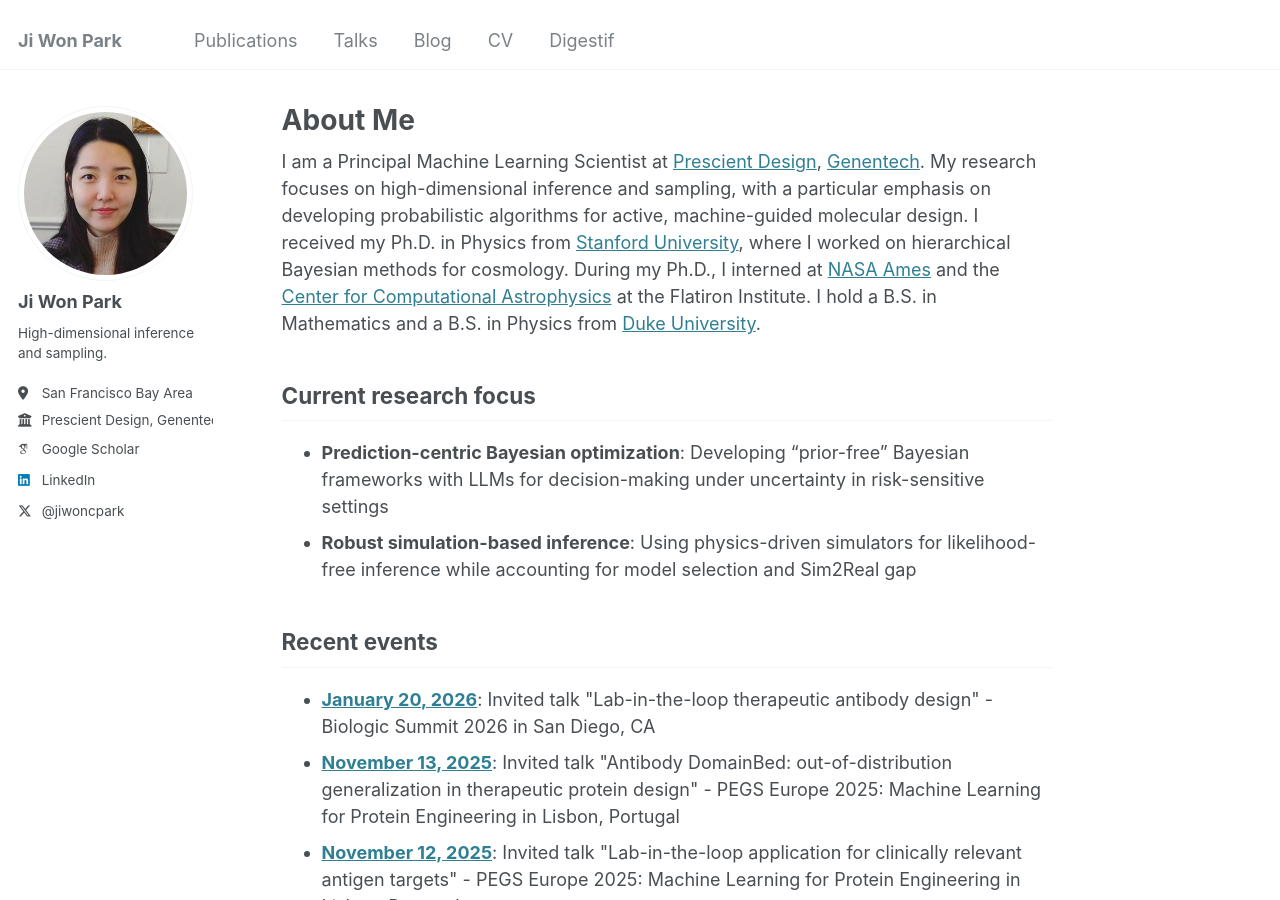
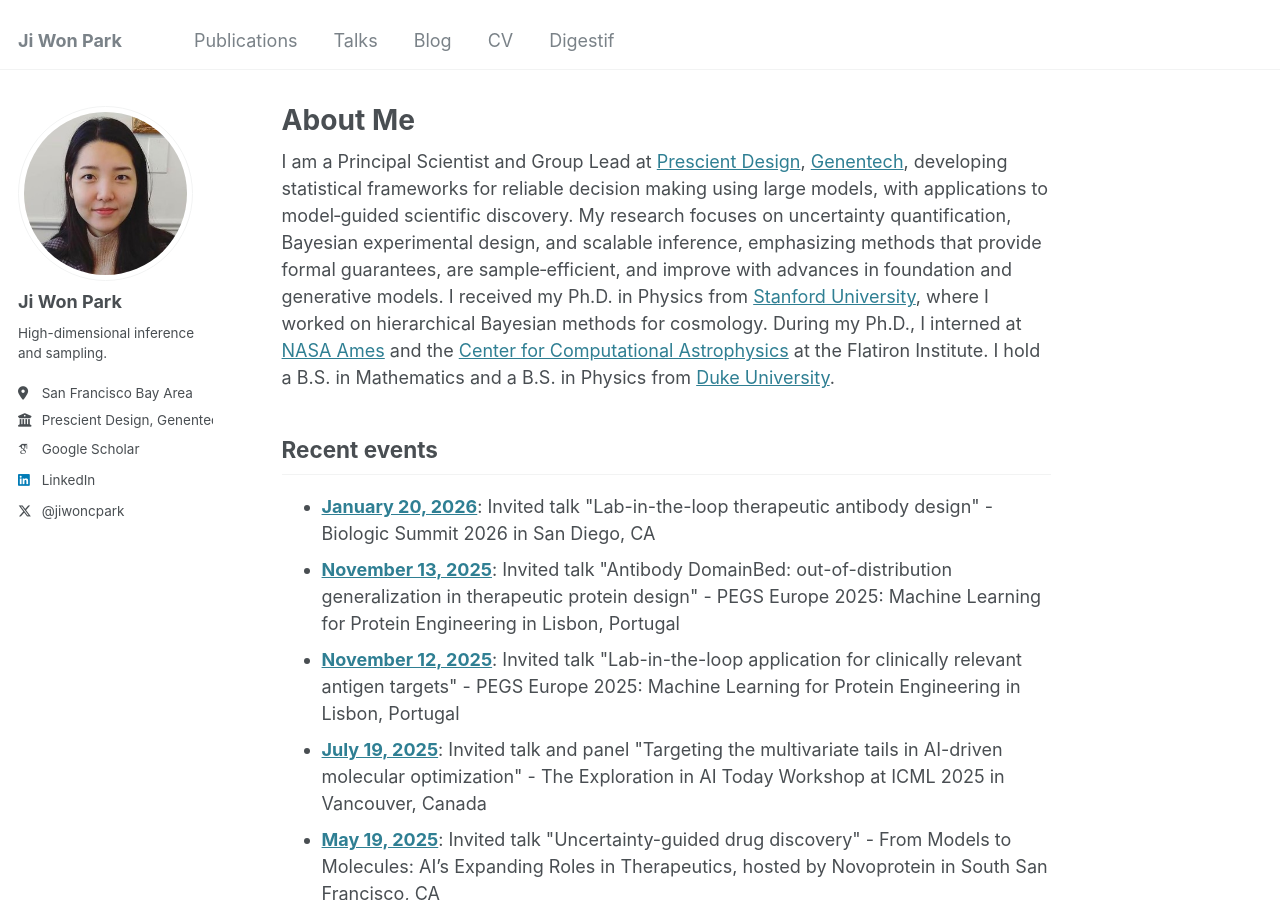
Before and after one commit to jiwoncpark/jiwoncpark.github.io, a Jekyll site: the page built from _pages/about.md, in a window 1280 px wide and 900 px high. Built offline with Jekyll 4.4.1, drawn with Linux system fonts in a browser that asks for light colours; some web fonts are replaced.

Commit message:
Update intro

```diff
--- a/_pages/about.md
+++ b/_pages/about.md
@@ -7,11 +7,8 @@ redirect_from:
     - /about.html
 ---
 
-I am a Principal Machine Learning Scientist at [Prescient Design](https://www.gene.com/scientists/our-scientists/prescient-design), [Genentech](https://www.gene.com/scientists/our-scientists/ji-won-park). My research focuses on high-dimensional inference and sampling, with a particular emphasis on developing probabilistic algorithms for active, machine-guided molecular design. I received my Ph.D. in Physics from [Stanford University](https://kipac.stanford.edu/people/ji-won-park), where I worked on hierarchical Bayesian methods for cosmology. During my Ph.D., I interned at [NASA Ames](https://www.nasa.gov/ames/) and the [Center for Computational Astrophysics](https://www.simonsfoundation.org/flatiron/center-for-computational-astrophysics/) at the Flatiron Institute. I hold a B.S. in Mathematics and a B.S. in Physics from [Duke University](https://duke.edu/).
+I am a Principal Scientist and Group Lead at [Prescient Design](https://www.gene.com/scientists/our-scientists/prescient-design), [Genentech](https://www.gene.com/scientists/our-scientists/ji-won-park), developing statistical frameworks for reliable decision making using large models, with applications to model‑guided scientific discovery. My research focuses on uncertainty quantification, Bayesian experimental design, and scalable inference, emphasizing methods that provide formal guarantees, are sample‑efficient, and improve with advances in foundation and generative models. I received my Ph.D. in Physics from [Stanford University](https://kipac.stanford.edu/people/ji-won-park), where I worked on hierarchical Bayesian methods for cosmology. During my Ph.D., I interned at [NASA Ames](https://www.nasa.gov/ames/) and the [Center for Computational Astrophysics](https://www.simonsfoundation.org/flatiron/center-for-computational-astrophysics/) at the Flatiron Institute. I hold a B.S. in Mathematics and a B.S. in Physics from [Duke University](https://duke.edu/).
 
-## Current research focus
-* **Prediction-centric Bayesian optimization**: Developing “prior-free” Bayesian frameworks with LLMs for decision-making under uncertainty in risk-sensitive settings
-* **Robust simulation-based inference**: Using physics-driven simulators for likelihood-free inference while accounting for model selection and Sim2Real gap
 
 <h2>Recent events</h2>
 
```
